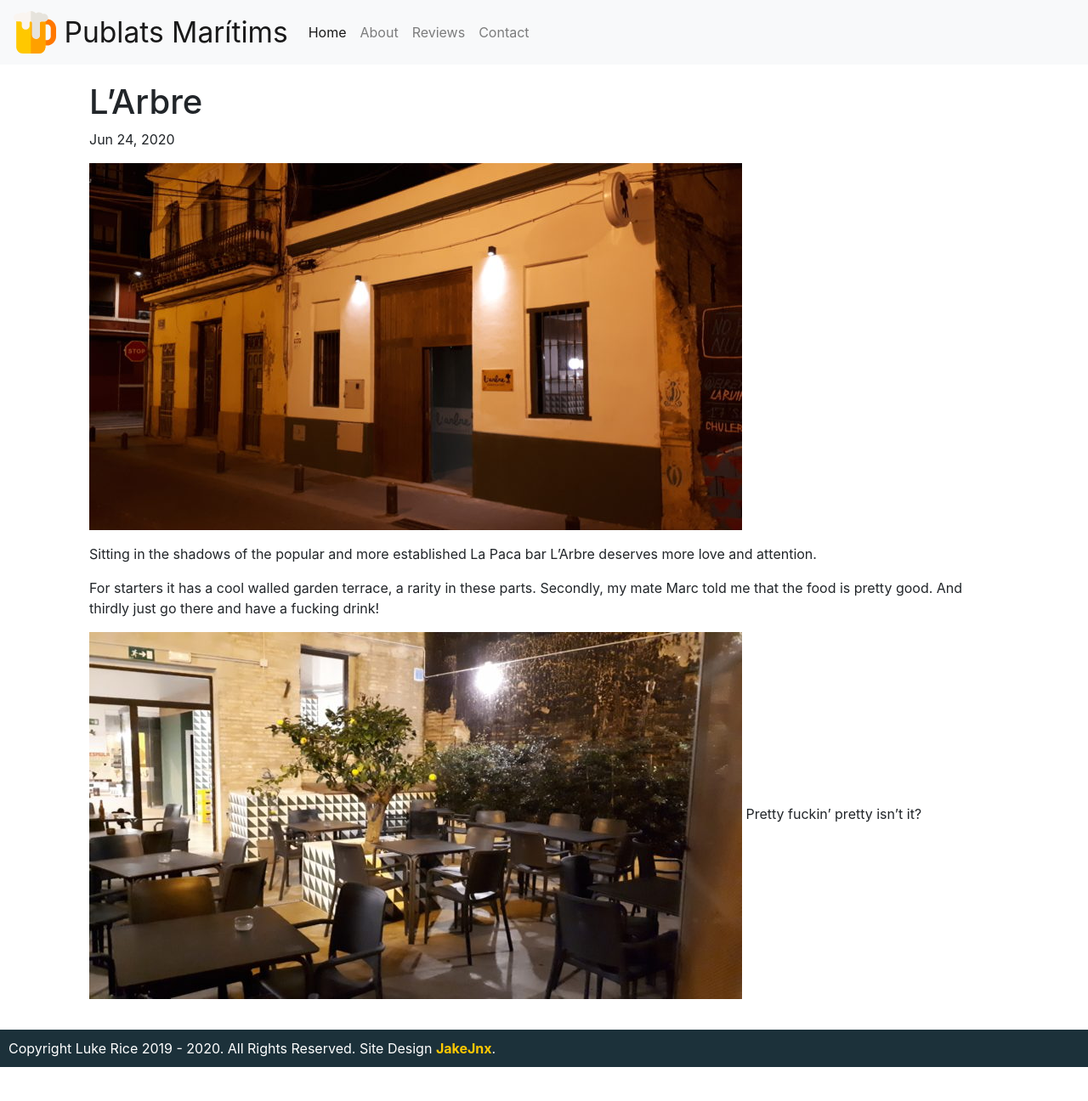
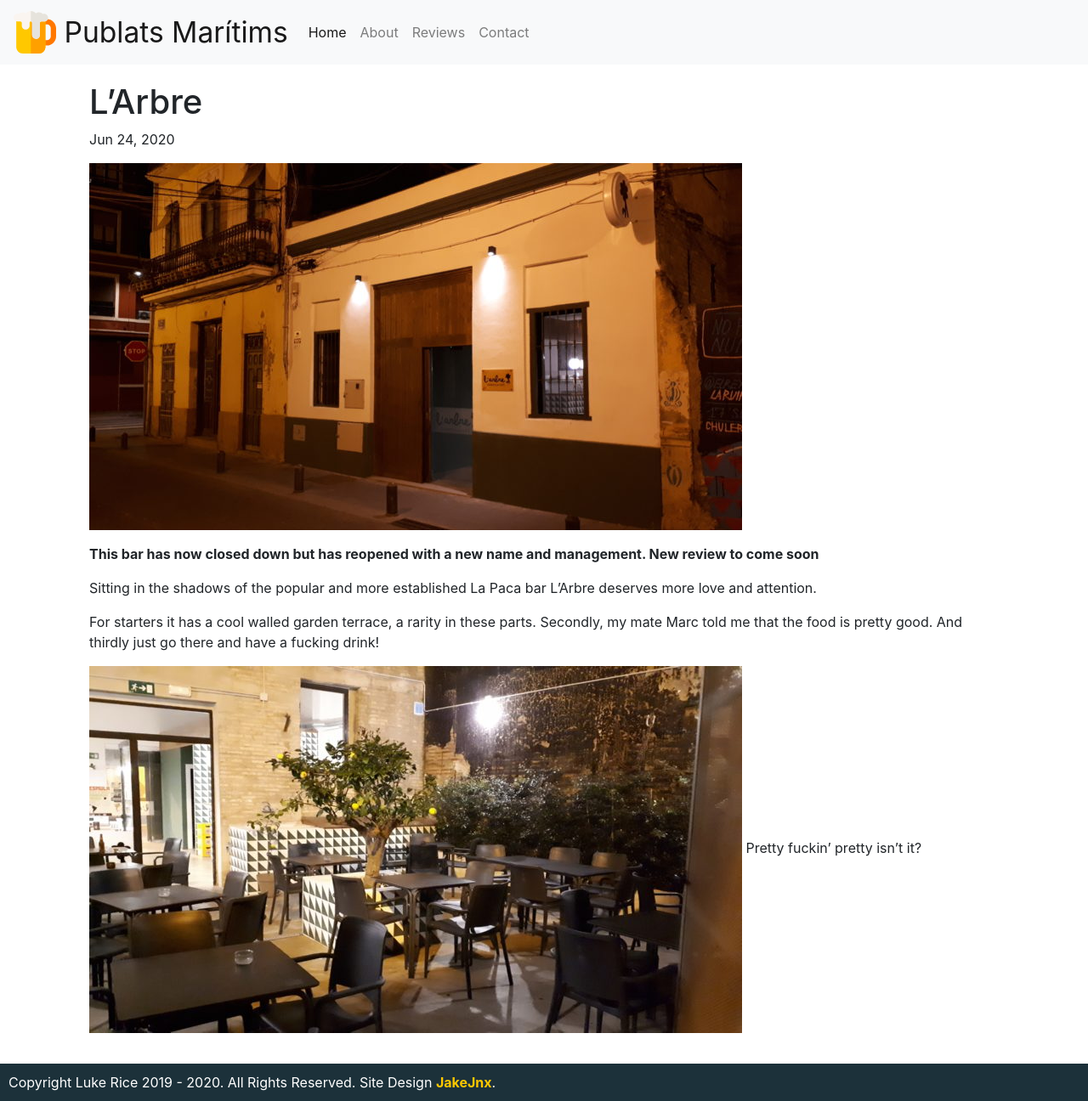
Before and after one commit to jakejnx/publats.com, a Jekyll site: the page built from _bars/larbre.markdown, in a window 1280 px wide. Shown: the whole page at 85% size. Built offline with Jekyll 4.4.1, drawn with Linux system fonts in a browser that asks for light colours; before the commit the page ends 1256 px from its top, so only the background shows below that.

Commit message:
Updated Larbre

```diff
--- a/_bars/larbre.markdown
+++ b/_bars/larbre.markdown
@@ -2,12 +2,14 @@
 title: L’Arbre
 date: 2020-06-24 02:40:00 +02:00
 categories:
-- Cabanal
+- Cabañal
 tags:
 - Cabañal
 ---
 
 ![1.jpg](/uploads/1.jpg)
+
+**This bar has now closed down but has reopened with a new name and management. New review to come soon**
 
 Sitting in the shadows of the popular and more established La Paca bar L’Arbre deserves more love and attention.
 
```
